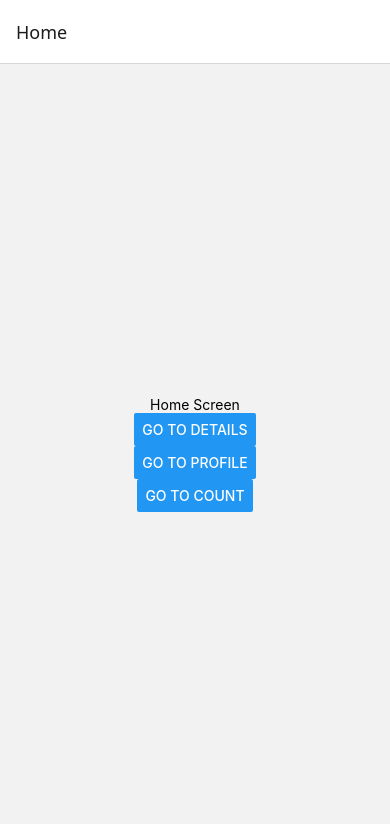
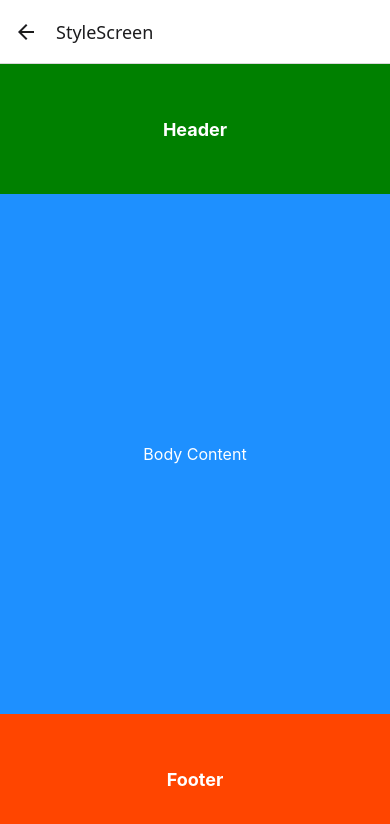
Before and after one commit to Anuphonginjae888/react-native-expo-learning, a React Native app: screen /StyleScreen in a window 390 px wide. Shown: the top 824 px of the page. Built offline with nearby package versions, Linux system fonts and the light colour scheme.

Commit message:
feat: set up React Navigation with Home Details and Profile screens

```diff
--- a/components/Navigation.js
+++ b/components/Navigation.js
@@ -3,6 +3,8 @@ import HomeScreen from "../pages/HomeScreen";
 import DetailsScreen from "../pages/DetailsScreen";
 import ProfileScreen from "../pages/ProfileScreen";
 import CounterScreen from "../pages/CounterScreen";
+import FlexScreen from "../pages/FlexScreen";
+import StyleExampleScreen from "../pages/StyleExampleScreen";
 
 const Stack = createStackNavigator();
 
@@ -13,6 +15,8 @@ export default function Navigation() {
       <Stack.Screen name="Details" component={DetailsScreen} />
       <Stack.Screen name="Profile" component={ProfileScreen} />
       <Stack.Screen name="Count" component={CounterScreen} />
+      <Stack.Screen name="FlexScreen" component={FlexScreen} />
+      <Stack.Screen name="StyleScreen" component={StyleExampleScreen} />
     </Stack.Navigator>
   );
 }
--- a/pages/CounterScreen.js
+++ b/pages/CounterScreen.js
@@ -1,6 +1,6 @@
 import React, { useState } from 'react';
 import { View, Text, TouchableOpacity, StyleSheet } from 'react-native';
-import LinearGradient from 'react-native-linear-gradient';
+import { LinearGradient } from 'expo-linear-gradient';
 
 const CounterScreen = ({ navigation }) => {
   const [count, setCount] = useState(0);
--- /dev/null
+++ b/pages/FlexScreen.js
@@ -0,0 +1,52 @@
+import React from 'react';
+import { StyleSheet, View, Image, SafeAreaView, StatusBar, Platform, Button } from 'react-native';
+
+const DUMMY_IMAGE_1 = 'https://gdb.voanews.com/eea0b145-95d4-4532-9c69-d0fcd1833d53_cx0_cy25_cw0_w1023_r1_s.jpg';
+const DUMMY_IMAGE_2 = 'https://thethaiger.com/th/wp-content/uploads/2023/06/%E0%B8%9B%E0%B8%A3%E0%B8%B0%E0%B8%A7%E0%B8%B1%E0%B8%95%E0%B8%B4%E0%B8%A1%E0%B8%B5%E0%B8%A1.jpg';
+const DUMMY_IMAGE_3 = 'https://www.matichon.co.th/wp-content/uploads/2021/09/120660632_thumbnail_chloesideeye_clean.jpg';
+
+export default function FlexScreen({ navigation }) {
+  return (
+    <SafeAreaView style={styles.screen}>
+      <StatusBar barStyle="dark-content" />
+      <View style={styles.profileContainer}>
+        <Image source={{ uri: DUMMY_IMAGE_1 }} style={styles.profileImage} />
+        <Image source={{ uri: DUMMY_IMAGE_2 }} style={styles.profileImage} />
+        <Image source={{ uri: DUMMY_IMAGE_3 }} style={styles.profileImage} />
+      </View>
+      <View style={styles.buttonContainer}>
+        <Button
+          title="Go to Home Screen"
+          onPress={() => navigation.navigate("Home")}
+        />
+      </View>
+    </SafeAreaView>
+  );
+}
+
+const styles = StyleSheet.create({
+  screen: {
+    flex: 1,
+    backgroundColor: '#fff',
+    justifyContent: 'center',
+    alignItems: 'center',
+    paddingTop: Platform.OS === 'android' ? StatusBar.currentHeight : 0,
+  },
+  profileContainer: {
+    width: '90%',
+    flexDirection: 'row',
+    justifyContent: 'space-around',
+    alignItems: 'center',
+    marginBottom: 20,
+  },
+  profileImage: {
+    width: 80,
+    height: 80,
+    borderRadius: 40,
+    borderWidth: 2,
+    borderColor: '#ddd',
+  },
+  buttonContainer: {
+    marginTop: 20,
+  },
+});
--- a/pages/HomeScreen.js
+++ b/pages/HomeScreen.js
@@ -13,8 +13,16 @@ export default function HomeScreen({ navigation }) {
         onPress={() => navigation.navigate("Profile")}
       />
       <Button
-        title="Go to Count"
+        title="Go to Count."
         onPress={() => navigation.navigate("Count")}
+      />
+      <Button
+        title="Go to Flex"
+        onPress={() => navigation.navigate("FlexScreen")}
+      />
+      <Button
+        title="Go to Style"
+        onPress={() => navigation.navigate("StyleScreen")}
       />
     </View>
   );
--- /dev/null
+++ b/pages/StyleExampleScreen.js
@@ -0,0 +1,62 @@
+import React from "react";
+import { View, Text, StyleSheet, SafeAreaView } from "react-native";
+
+export default function StyleExampleScreen() {
+  return (
+    <SafeAreaView style={styles.container}>
+      {/* Header */}
+      <View style={styles.header}>
+        <Text style={styles.headerText}>Header</Text>
+      </View>
+
+      {/* Body */}
+      <View style={styles.body}>
+        <Text style={styles.bodyText}>Body Content</Text>
+      </View>
+
+      {/* Footer */}
+      <View style={styles.footer}>
+        <Text style={styles.footerText}>Footer</Text>
+      </View>
+    </SafeAreaView>
+  );
+}
+
+const styles = StyleSheet.create({
+  container: {
+    flex: 1,
+    backgroundColor: "#fff",
+  },
+  header: {
+    flex: 1,
+    backgroundColor: "green",
+    alignItems: "center",
+    justifyContent: "center",
+  },
+  body: {
+    flex: 4,
+    backgroundColor: "dodgerblue",
+    alignItems: "center",
+    justifyContent: "center",
+  },
+  footer: {
+    flex: 1,
+    backgroundColor: "orangered",
+    alignItems: "center",
+    justifyContent: "center",
+  },
+  headerText: {
+    color: "#fff",
+    fontSize: 18,
+    fontWeight: "bold",
+  },
+  bodyText: {
+    color: "#fff",
+    fontSize: 16,
+  },
+  footerText: {
+    color: "#fff",
+    fontSize: 18,
+    fontWeight: "bold",
+  },
+});
```
Also changed, not shown: package.json (+5 -2 lines), App.js (line endings or trailing spaces), pages/ProfileScreen.js (line endings or trailing spaces), 1 other file (tests, documents, lock files or other folders).
